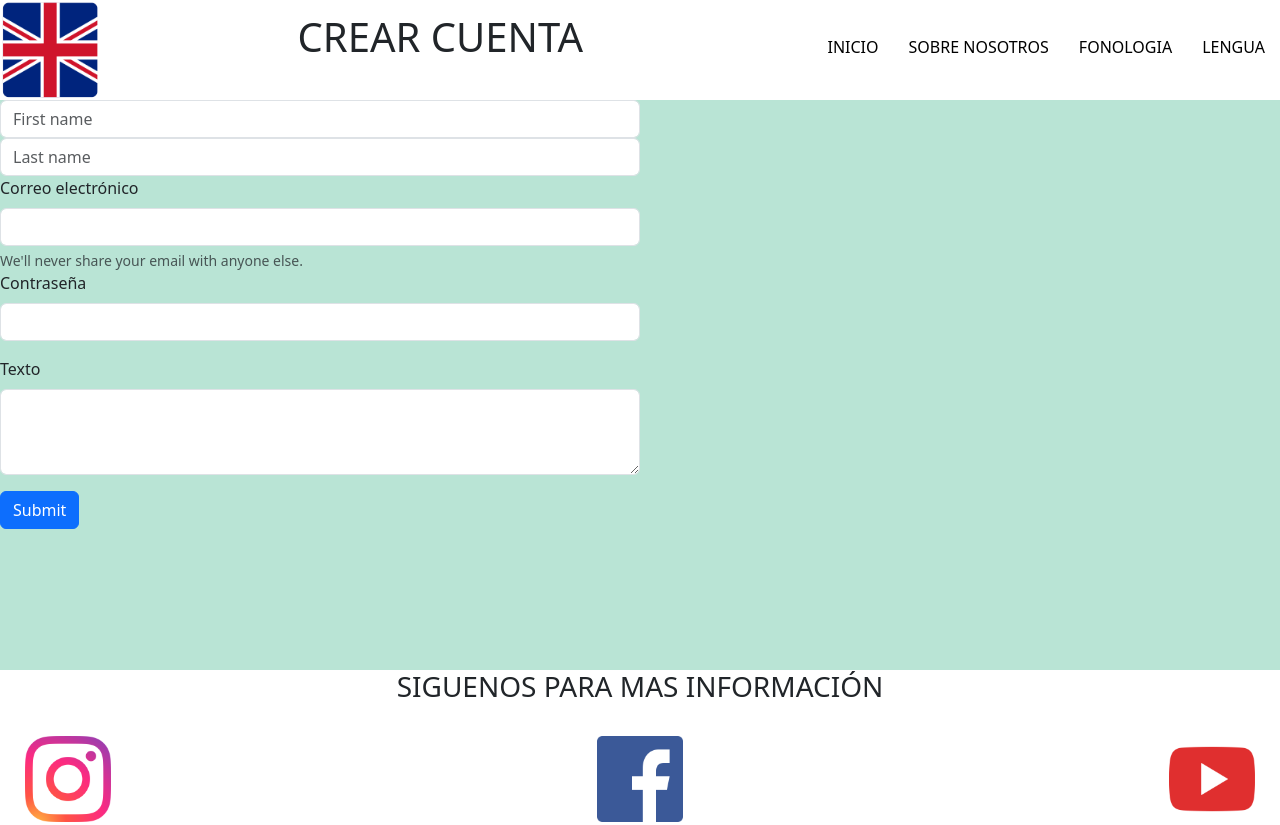
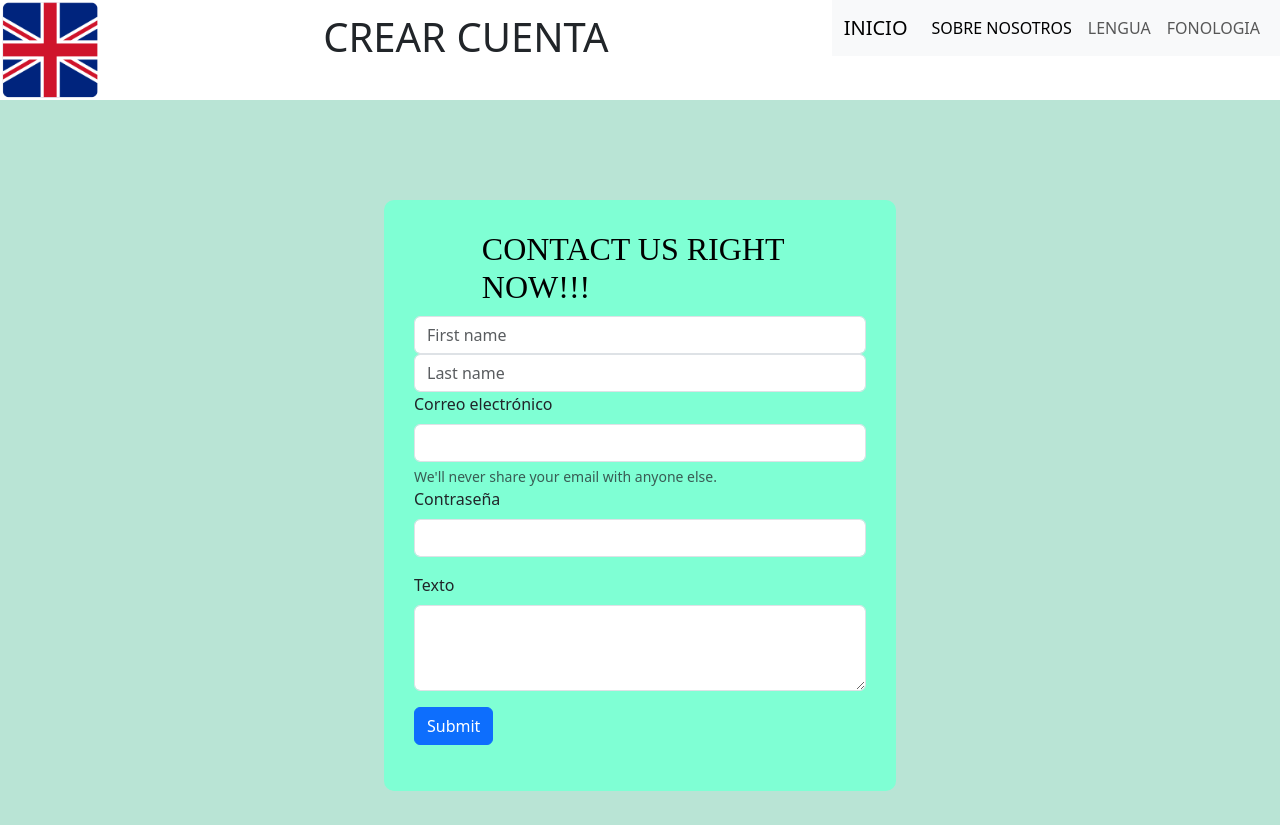
Before and after one commit to Lautaro314/educacioningles, a plain HTML site: page pages/crearcuenta.html in a window 1280 px wide. Shown: the top 825 px of the page. Drawn offline with nearby package versions, Linux system fonts and the light colour scheme.

Commit message:
mejorando la pagina

```diff
--- a/css/style.css
+++ b/css/style.css
@@ -151,6 +151,14 @@ header{
     margin-top: 1%;
 }
 
+.conteinerCrearcuenta{
+    background-color: white;
+}
+
+.conteinerCrearcuenta nav{
+    background-color: white;
+}
+
 .formulario{
     display: contents;
     color: black;
@@ -158,29 +166,26 @@ header{
     background-color: rgb(185, 228, 213)
 }
 
-.lista1{
-    border: none;
-    background-color: rgb(185, 228, 213)
+.conteiner{
+    width: 40%;
+    background-color: aquamarine;
+    padding: 30px;
+    margin: auto;
+    margin-top: 100px;
+    border-radius: 10px;
 }
 
-.lista2{
-    border: none;
-    background-color: rgb(185, 228, 213);
-}
-.lista3{
-    border: none;
-    background-color: rgb(185, 228, 213);
+.conteiner form{
+    margin: auto;
 }
 
-.lista4{
-    border: none;
-    background-color: rgb(185, 228, 213)
+.conteiner h2{
+    margin-left:15%;
+    margin-bottom: 2%;
+    color:black;
+    font-family: 'Times New Roman', Times, serif;
 }
 
-.lista5{
-    border: none;
-    background-color: rgb(185, 228, 213);
-}
 
 .footerCuenta0{
     margin-top: 11%;
@@ -282,6 +287,10 @@ header{
     flex-direction: row;
     justify-content: space-between;
     margin-top: 5%;
+}
+
+.sobrenosotrosArticle p{
+    width: 50%;
 }
 
 .sobreNosotros4 img{
--- a/pages/crearcuenta.html
+++ b/pages/crearcuenta.html
@@ -12,18 +12,28 @@
     <header class="headerCuenta">
         <img src="../assests/United_Kingdom-256.webp" alt="Icono de la pagina">
         <h1 class="crearCuenta1">CREAR CUENTA</h1>
-        <nav>
-          <ul>
-            <li><a href="../index.html">INICIO</a></li>
-            <li><a href="../pages/sobrenosotros.html">SOBRE NOSOTROS</a></li>
-            <li><a href="../pages/fonologia.html">FONOLOGIA</a></li>
-            <li><a href="../pages/lengua.html">LENGUA</a></li>
-          </ul>
-        </nav>
+        <div class="conteinerCrearcuenta">
+            <nav class="navbar navbar-expand-lg bg-body-tertiary">
+                <div class="container-fluid">
+                  <a class="navbar-brand" href="../index.html">INICIO</a>
+                  <button class="navbar-toggler" type="button" data-bs-toggle="collapse" data-bs-target="#navbarNavAltMarkup" aria-controls="navbarNavAltMarkup" aria-expanded="false" aria-label="Toggle navigation">
+                    <span class="navbar-toggler-icon"></span>
+                  </button>
+                  <div class="collapse navbar-collapse" id="navbarNavAltMarkup">
+                    <div class="navbar-nav">
+                      <a class="nav-link active" aria-current="page" href="../pages/sobrenosotros.html">SOBRE NOSOTROS</a>
+                      <a class="nav-link" href="../pages/lengua.html">LENGUA</a>
+                      <a class="nav-link" href="../pages/fonologia.html">FONOLOGIA</a>
+                    </div>
+                  </div>
+                </div>
+            </nav>
+        </div>
     </header>
     <section>
         <div class="conteiner">
-            <form class="w-50" class="mt-20">
+            <h2>CONTACT US RIGHT NOW!!!</h2>
+            <form class="w-10" class="mt-10">
                 <div class="col">
                     <input type="text" class="form-control" placeholder="First name" aria-label="First name">
                 </div>
```
Also changed, not shown: index.html (+17 -8 lines), pages/fonologia.html (+17 -8 lines), pages/lengua.html (+17 -8 lines), pages/sobrenosotros.html (+19 -10 lines), assests/DALL·E 2024-09-07 20.12.27 - A colorful chart illustrating the different English verb tenses. It includes Present Simple, Present Continuous, Past Simple, Past Continuous, Present.webp (added), assests/DALL·E 2024-09-07 20.12.52 - A visually engaging chart illustrating the five types of conditional sentences in English_ Zero Conditional, First Conditional, Second Conditional, Th.webp (added), 1 other file.
